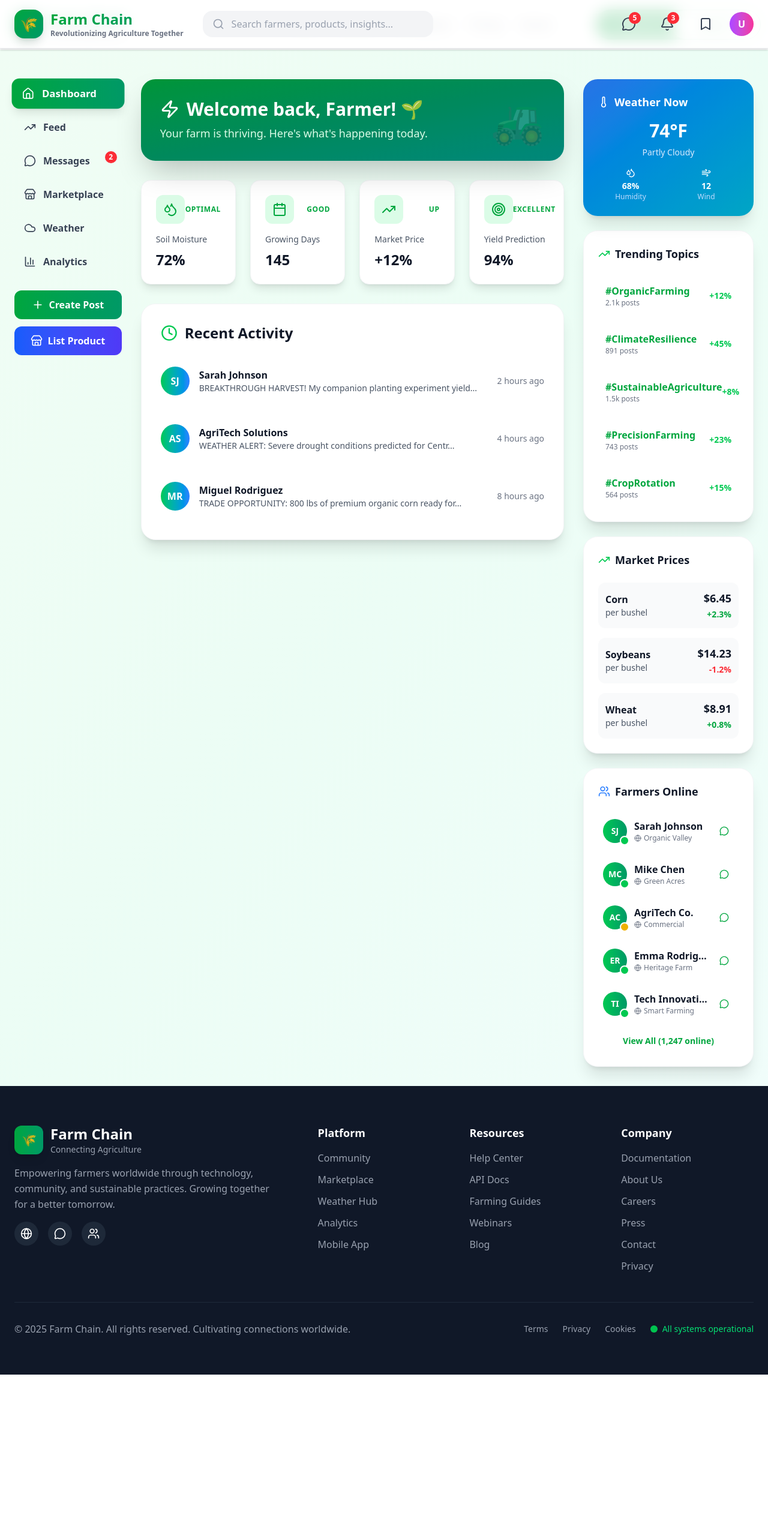
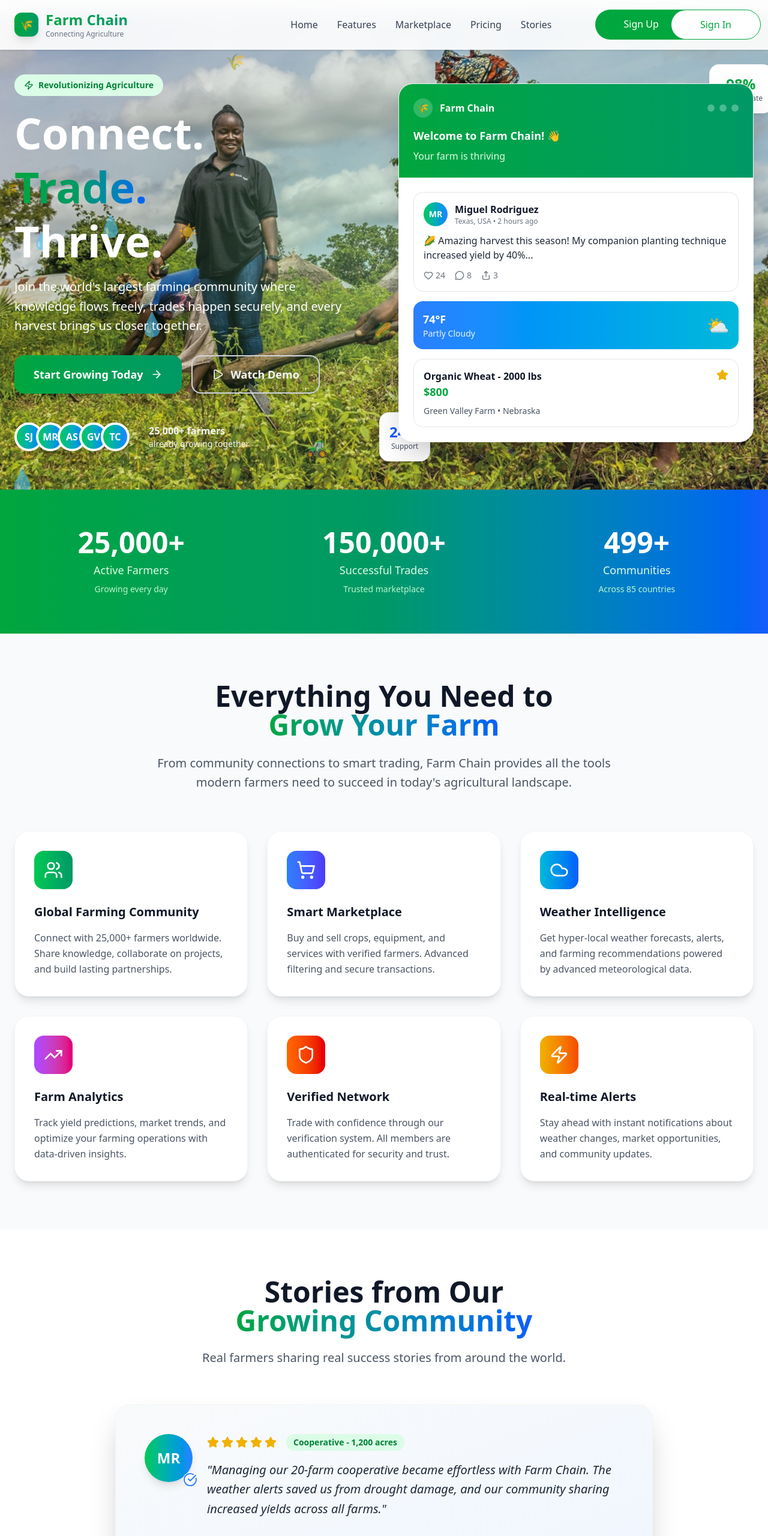
Before and after one commit to Pero4l/FARM_CHAIN_FRONTEND, a Next.js app: page / in a window 1280 px wide. Shown: the top 2560 px of the page at 60% size. Before the commit the page ends 2291 px from the top, so only its background shows below. Built offline with nearby package versions, Linux system fonts and the light colour scheme.

Commit message:
uncommented my landing page back

```diff
--- a/app/page.tsx
+++ b/app/page.tsx
@@ -18,17 +18,17 @@ export default function Home() {
   return (
 
     <div className="">
-      {/* <HeroPage/>
-      <FeaturePage/> */}
+      <HeroPage/>
+      <FeaturePage/>
 
       {/* <PricingPage/> */}
 
-      {/* <TestimonialPage/>
+      <TestimonialPage/>
       <CtaPage/>
-       */}
 
-      <MainNavPage />
-      <FarmChain />
+
+      {/* <MainNavPage />
+      <FarmChain /> */}
     </div>
   );
 }
```
